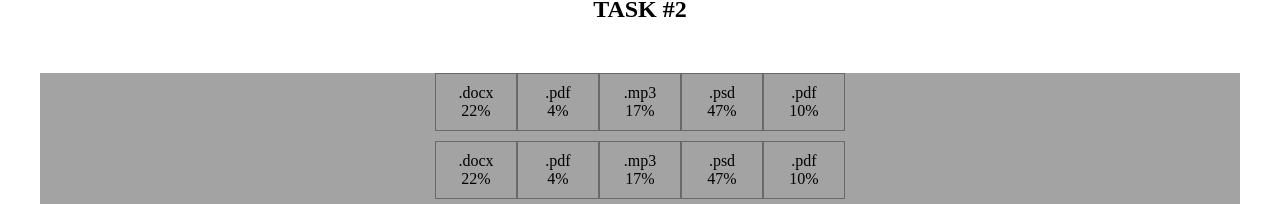
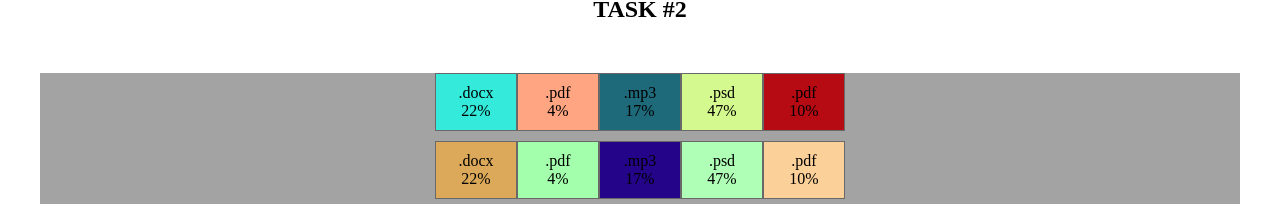
Before and after one commit to AleksandrKotenok/goit-react-hw-01-components, a React (Create React App) app: page / in a window 1280 px wide. Shown: the part 596-800 px from the top of the page. Built offline with nearby package versions, Linux system fonts and the light colour scheme.

Commit message:
add randcol

```diff
--- a/package.json
+++ b/package.json
@@ -8,6 +8,7 @@
     "@testing-library/react": "^11.2.7",
     "@testing-library/user-event": "^12.8.3",
     "gh-pages": "^3.2.3",
+    "randomcolor": "^0.6.2",
     "react": "^17.0.2",
     "react-dom": "^17.0.2",
     "react-scripts": "^4.0.3",
--- a/src/components/Statistics/Statistics.jsx
+++ b/src/components/Statistics/Statistics.jsx
@@ -1,4 +1,5 @@
 import PropTypes from 'prop-types'
+import randomColor from "randomcolor"
 import s from './Statistics.module.css'
 
 export const Statistics = (data) => {
@@ -8,7 +9,7 @@ export const Statistics = (data) => {
         <h2 className={s.title}>{data.title}</h2>)}
         <ul className={s.statList}>
         {data.stats.map(stat => (
-          <li className={s.item} key={stat.id}>
+          <li className={s.item} key={stat.id} style={{backgroundColor: randomColor()}}>
             <span className={s.label}>{stat.label}</span>
             <span className={s.percentage}>{stat.percentage}%</span>
           </li>
```
Also changed, not shown: 1 other file (tests, documents, lock files or other folders).
